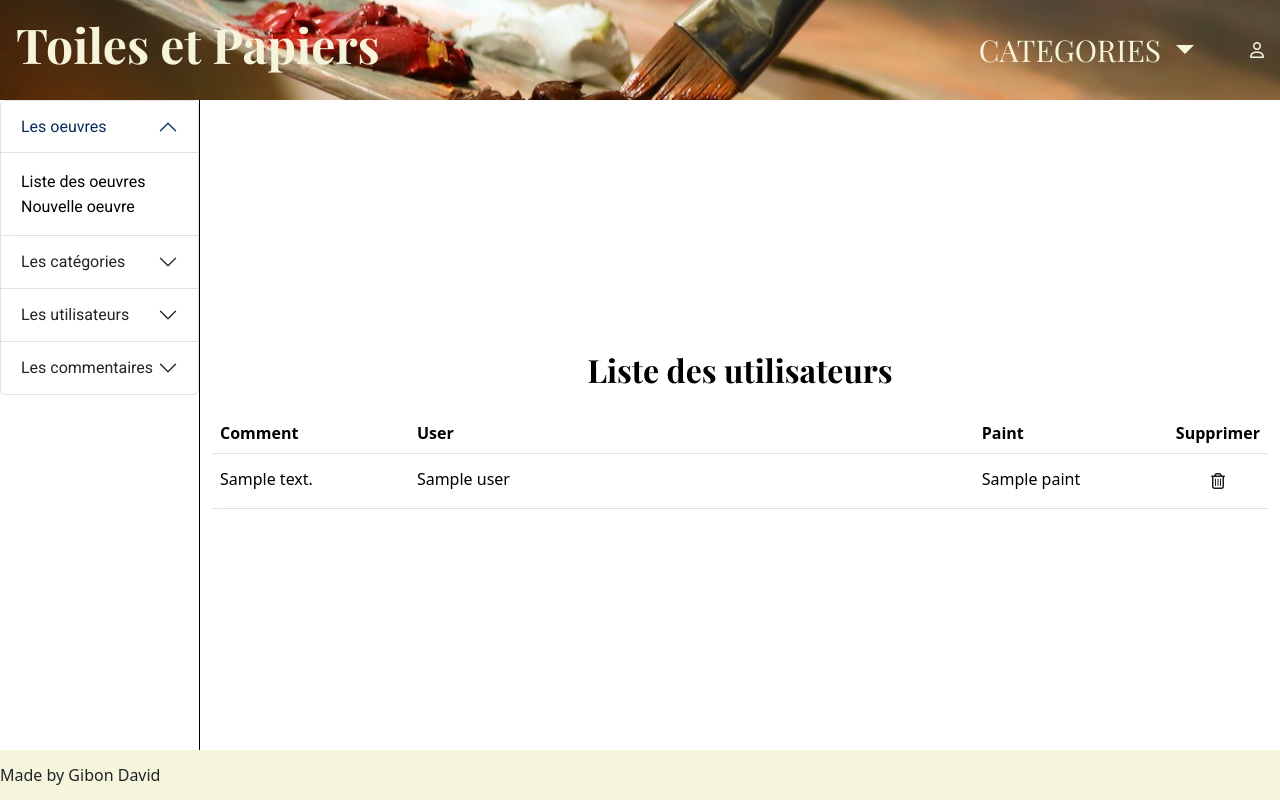
After one commit to Davidgbn33/Galerie, a Symfony app: template templates/admin/Comment/liste.html.twig in a window 1280 px wide. The commit adds this page. Run offline with Twig, Linux system fonts and the light colour scheme; the template is opened without the code that fills it: most values are stand-ins (such as "Sample title", 1, 10 or a date in 2020); style sheets or scripts are compiled from the project's sources; some libraries are stand-ins or nearby versions.

Commit message:
Add Controller Comment fct delete and read

```diff
--- a/src/Controller/admin/AdminUserController.php
+++ b/src/Controller/admin/AdminUserController.php
@@ -61,11 +61,9 @@ class AdminUserController extends AbstractController
         Request $request,
         User $user,
         UserRepository $userRepository,
-        EntityManagerInterface $manager
     ): Response
     {
         if ($this->isCsrfTokenValid('delete'.$user->getId(), $request->request->get('_token'))) {
-
             $userRepository->remove($user, true);
         }
 
--- a/src/Entity/User.php
+++ b/src/Entity/User.php
@@ -213,4 +213,8 @@ class User implements UserInterface, PasswordAuthenticatedUserInterface
 
         return $this;
     }
+    public function __toString(): string
+    {
+        return $this->fullname;   // TODO: Implement __toString() method.
+    }
 }
--- /dev/null
+++ b/templates/admin/Comment/_delete.html.twig
@@ -0,0 +1,4 @@
+<form method="post" action="{{ path('admin_comment_delete', {'id': comment.id}) }}" onsubmit="return confirm('Est tu sur de vouloir supprimer ce commentaire');">
+    <input type="hidden" name="_token" value="{{ csrf_token('delete' ~ comment.id) }}">
+    <button class="btn "><i class="fa-regular fa-trash-can" style="color: #1b1a21;"></i></button>
+</form>
--- /dev/null
+++ b/templates/admin/Comment/liste.html.twig
@@ -0,0 +1,37 @@
+{% extends 'base.html.twig' %}
+
+{% block title %}Toiles et Papiers{% endblock %}
+
+{% block body %}
+   <div class="te-admin-grid">
+    <aside class="te-admin-aside te-height-cat">
+        {{ include('admin/includes/_aside.html.twig') }}
+    </aside>
+   <main class="te-admin-main d-flex justify-content-center flex-column">
+        <h1 class="text-center fs-2 mt-3">Liste des utilisateurs</h1>
+        <div class="container mt-3">
+            <div class="">
+                <table class="table">
+                    <thead>
+                    <tr>
+                        <th  class="te-col-name">Comment</th>
+                        <th  class="te-col-desc">User</th>
+                        <th  class="te-col-desc">Paint</th>
+                        <th  class="te-col-desc text-center">Supprimer</th>
+                    </tr>
+                    </thead>
+                    <tbody>
+                    {% for comment in comments %}
+                       <tr>
+                            <td class="te-col-name">{{ comment.comment}}</td>
+                            <td class="te-col-desc">{{ comment.user }}</td>
+                            <td class="te-col-desc">{{ comment.paint }}</td>
+                           <td class="te-col-modify">{{ include('admin/comment/_delete.html.twig') }}</td>
+                        </tr>
+                    {% endfor %}
+                    </tbody>
+                </table>
+            </div>
+        </div>
+    </main>
+{% endblock %}
--- a/templates/admin/includes/_aside.html.twig
+++ b/templates/admin/includes/_aside.html.twig
@@ -37,4 +37,16 @@
             </div>
         </div>
     </div>
+    <div class="accordion-item">
+        <h2 class="accordion-header">
+            <button class="accordion-button collapsed" type="button" data-bs-toggle="collapse" data-bs-target="#collapseThree" aria-expanded="false" aria-controls="collapseThree">
+                Les commentaires
+            </button>
+        </h2>
+        <div id="collapseThree" class="accordion-collapse collapse" data-bs-parent="#accordionExample">
+            <div class="accordion-body">
+                <a class="te-font-text" href="/admin_comment/comment"> Liste des commentaires</a>
+            </div>
+        </div>
+    </div>
 </div>
```
Also changed, not shown: src/Controller/admin/AdminCommentController.php (added, +46 -0 lines).
